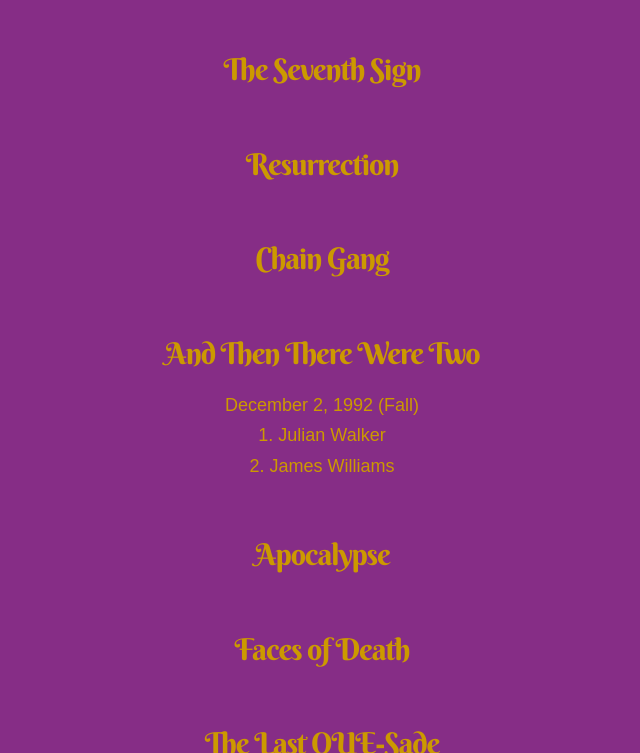
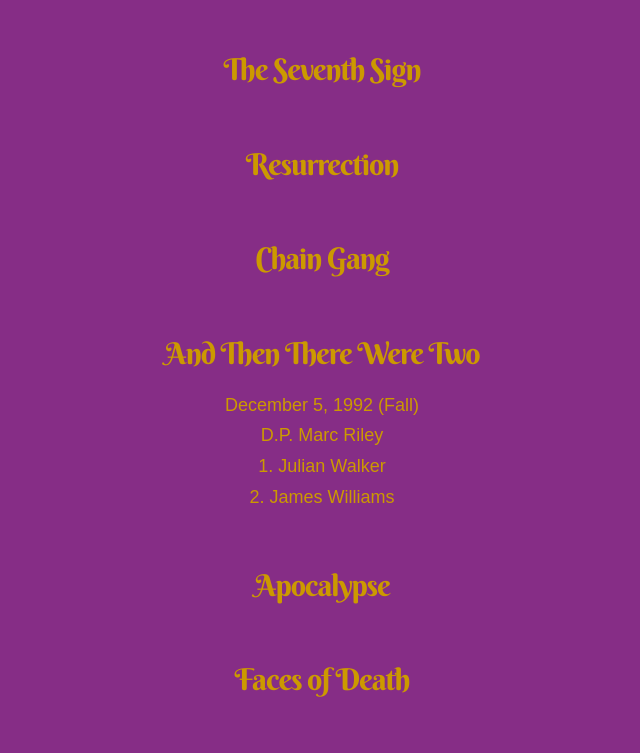
Before and after one commit to DKQues/dkques, a plain HTML site: page index.html in a window 1280 px wide. Both pictures are taken after a click on the element "And Then There Were Two". Shown: the part 6674-7427 px from the top of the page, without its empty margins (318-958 px from the left). Drawn offline with nearby package versions, Linux system fonts and the light colour scheme; some packages are replaced by stand-ins of ours; a script that the page names is missing; a web font is replaced by a local one.

Commit message:
Add files via upload

```diff
--- a/index.html
+++ b/index.html
@@ -323,7 +323,8 @@
                         6. Jason Reynolds</br>
                         7. Ryan Stewart</p>
                       <h4 id="line17">And Then There Were Two</h4>
-                      <p id="names17">December 2, 1992 (Fall)</br>
+                      <p id="names17">December 5, 1992 (Fall)</br>
+                        D.P. Marc Riley</br>
                         1. Julian Walker</br>
                         2. James Williams</br>
                       <h4 id="line18">Apocalypse</h4>
@@ -440,6 +441,7 @@
                      National Society of Black Engineers (NSBE)</br>
                      Student Government Association (SGA)</br>
                      SGA Finance Committee</br>
+                     Student Alumni Association</br>
                      Student Activity Complex Advisory Board</br>
                      Tech Enhancing Atlanta Metropolitan (TEAM) Buzz community service day</br>
                      American Society of Mechanical Engineers</br>
@@ -471,6 +473,7 @@
                   </div>
 
                   <div class="x-container max width" style="margin: 2% auto 0px; padding: 0px;">
+                    <img class="x-img x-img-none"  src="images/RollCall2018.jpg" style="width: 600px; border-radius: 20px; margin: 0px" alt="Roll Call"></img></br></br>
                     <div class="x-column x-sm x-1-2" style="padding: 2% 0px">
                       <div class="x-text youngBruhs royalPurple">
                         <img class="x-img x-img-none" src="images/RollCall5.jpg" style="width: 700px; border-radius: 20px" alt="Roll Call">
```
